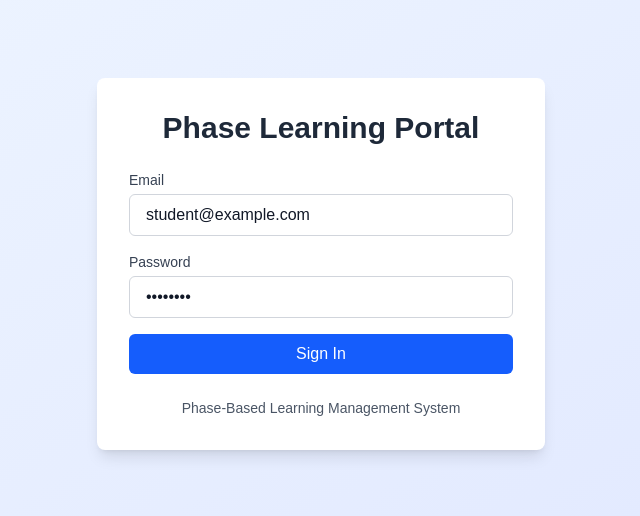
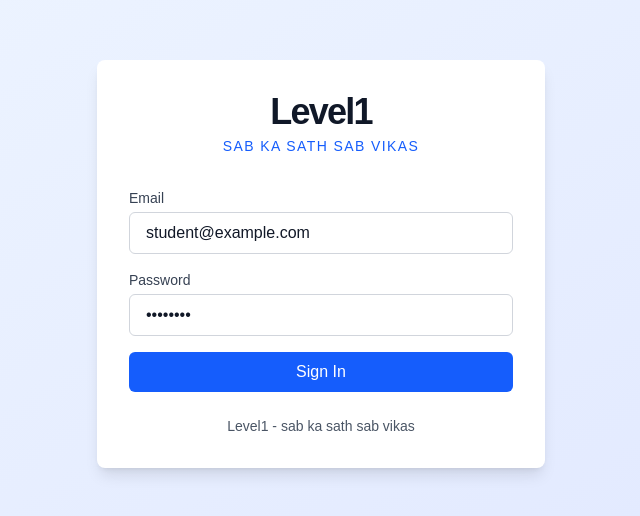
Before and after one commit to mraayush979blip/fool, a Next.js app: page /login in a window 1280 px wide. Shown: the part 136-652 px from the top of the page, without its empty margins (319-959 px from the left). Built offline with nearby package versions, Linux system fonts and the light colour scheme; no server answers.

Commit message:
chore: rebrand portal to Level1 and add tagline

```diff
--- a/src/app/layout.tsx
+++ b/src/app/layout.tsx
@@ -14,8 +14,8 @@ const geistMono = Geist_Mono({
 });
 
 export const metadata: Metadata = {
-  title: "Phase Learning Portal",
-  description: "Phase-Based Learning Management System",
+  title: "Level1",
+  description: "Phase-Based Learning Management System - sab ka sath sab vikas",
 };
 
 export default function RootLayout({
--- a/src/app/login/page.tsx
+++ b/src/app/login/page.tsx
@@ -46,9 +46,12 @@ export default function LoginPage() {
     return (
         <div className="min-h-screen flex items-center justify-center bg-gradient-to-br from-blue-50 to-indigo-100">
             <div className="bg-white p-8 rounded-lg shadow-lg w-full max-w-md">
-                <h1 className="text-3xl font-bold text-center mb-6 text-gray-800">
-                    Phase Learning Portal
+                <h1 className="text-4xl font-black text-center mb-1 text-gray-900 tracking-tighter">
+                    Level1
                 </h1>
+                <p className="text-center text-sm text-blue-600 font-medium mb-8 uppercase tracking-widest">
+                    sab ka sath sab vikas
+                </p>
 
                 <form onSubmit={handleSubmit} className="space-y-4">
                     <div>
@@ -97,7 +100,7 @@ export default function LoginPage() {
                 </form>
 
                 <p className="mt-6 text-center text-sm text-gray-600">
-                    Phase-Based Learning Management System
+                    Level1 - sab ka sath sab vikas
                 </p>
             </div>
         </div>
--- a/src/app/revoked/page.tsx
+++ b/src/app/revoked/page.tsx
@@ -17,7 +17,7 @@ export default function RevokedPage() {
                     Account Revoked
                 </h2>
                 <p className="mt-2 text-center text-sm text-gray-600 font-sans">
-                    Your access to the learning portal has been suspended.
+                    Your access to Level1 has been suspended.
                 </p>
             </div>
 
@@ -36,7 +36,7 @@ export default function RevokedPage() {
                             </p>
                             <ul className="list-disc list-inside text-sm space-y-2 text-gray-600">
                                 <li>Contact administrator: <span className="font-bold text-gray-900">mraayush979@gmail.com</span></li>
-                                <li>Provide your full name and number.</li>
+                                <li>Provide your full name and number ,also reason.</li>
                                 <li>The administrator will review your situation and can manually restore your account.</li>
                             </ul>
                         </div>
--- a/src/app/student/layout.tsx
+++ b/src/app/student/layout.tsx
@@ -5,6 +5,12 @@ import { useAuth } from '@/contexts/AuthContext';
 import { LogOut, User as UserIcon, BookOpen, Trophy } from 'lucide-react';
 import Link from 'next/link';
 import { usePathname } from 'next/navigation';
+import { Metadata } from 'next';
+
+export const metadata: Metadata = {
+    title: "Level1",
+    description: "Phase-Based Learning Management System - sab ka sath sab vikas",
+};
 
 export default function StudentLayout({
     children,
@@ -26,7 +32,7 @@ export default function StudentLayout({
                                         <BookOpen className="h-6 w-6 text-white" />
                                     </div>
                                     <span className="text-xl font-bold bg-clip-text text-transparent bg-gradient-to-r from-blue-600 to-indigo-600">
-                                        Learning Portal
+                                        Level1
                                     </span>
                                 </Link>
 
@@ -34,8 +40,8 @@ export default function StudentLayout({
                                     <Link
                                         href="/student"
                                         className={`px-3 py-2 rounded-lg text-sm font-bold transition-colors ${pathname === '/student'
-                                                ? 'bg-blue-50 text-blue-700'
-                                                : 'text-gray-500 hover:text-gray-900 hover:bg-gray-50'
+                                            ? 'bg-blue-50 text-blue-700'
+                                            : 'text-gray-500 hover:text-gray-900 hover:bg-gray-50'
                                             }`}
                                     >
                                         Dashboard
@@ -43,8 +49,8 @@ export default function StudentLayout({
                                     <Link
                                         href="/student/compete"
                                         className={`px-3 py-2 rounded-lg text-sm font-bold transition-colors flex items-center ${pathname === '/student/compete'
-                                                ? 'bg-yellow-50 text-yellow-700'
-                                                : 'text-gray-500 hover:text-gray-900 hover:bg-gray-50'
+                                            ? 'bg-yellow-50 text-yellow-700'
+                                            : 'text-gray-500 hover:text-gray-900 hover:bg-gray-50'
                                             }`}
                                     >
                                         <Trophy className="h-4 w-4 mr-1.5" />
@@ -80,7 +86,7 @@ export default function StudentLayout({
                 <footer className="bg-white border-t border-gray-200 py-8">
                     <div className="max-w-7xl mx-auto px-4 text-center">
                         <p className="text-sm text-gray-500">
-                            &copy; {new Date().getFullYear()} Phase-Based Learning Portal. All rights reserved.
+                            &copy; {new Date().getFullYear()} Level1 - sab ka sath sab vikas. All rights reserved.
                         </p>
                     </div>
                 </footer>
--- a/src/components/AdminSidebar.tsx
+++ b/src/components/AdminSidebar.tsx
@@ -28,7 +28,8 @@ export default function AdminSidebar() {
         <div className="flex flex-col w-64 bg-white border-r border-gray-200">
             <div className="flex flex-col flex-grow pt-5 pb-4 overflow-y-auto">
                 <div className="flex items-center flex-shrink-0 px-4 mb-8">
-                    <span className="text-xl font-bold text-blue-600">Admin Portal</span>
+                    <span className="text-xl font-black text-gray-900 tracking-tighter">Level1</span>
+                    <span className="ml-2 px-1.5 py-0.5 text-[10px] font-bold text-blue-600 bg-blue-50 rounded uppercase tracking-wider">Admin</span>
                 </div>
                 <nav className="flex-1 px-2 space-y-1 bg-white">
                     {navItems.map((item) => {
```
